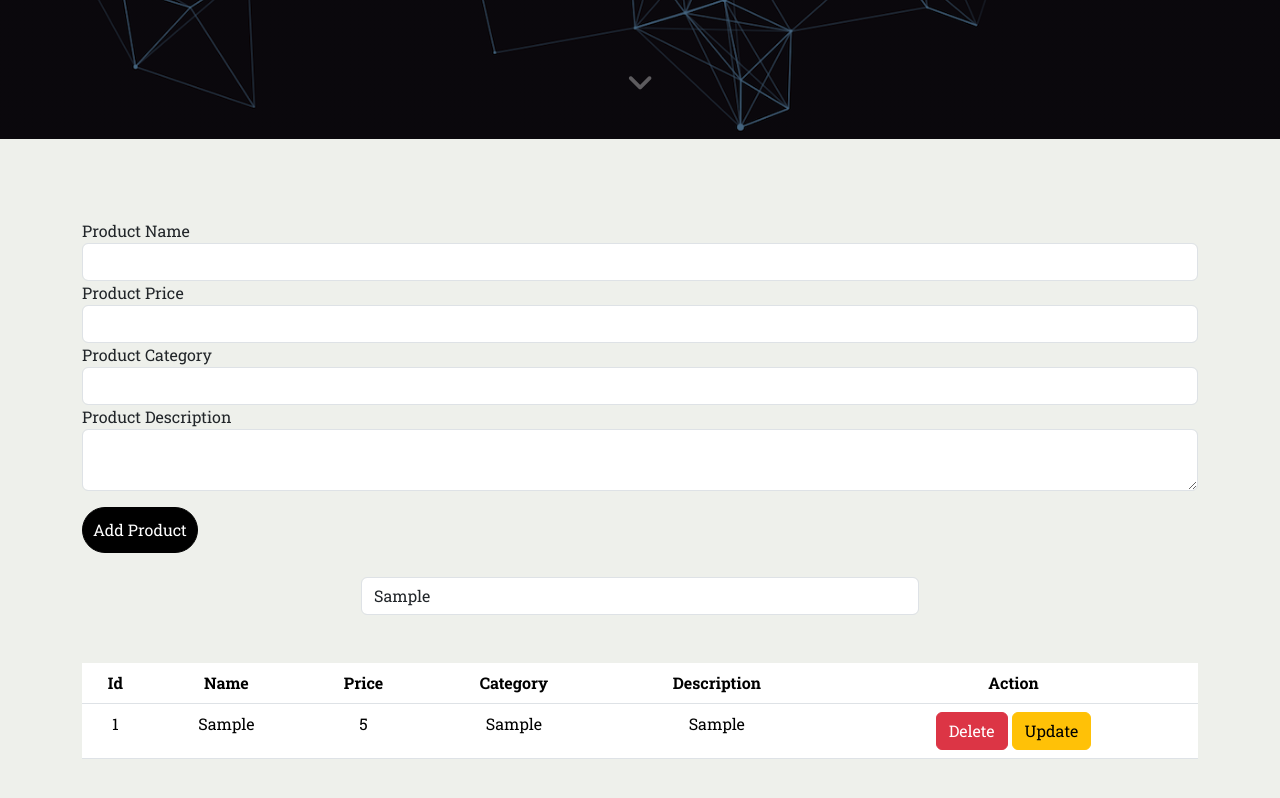
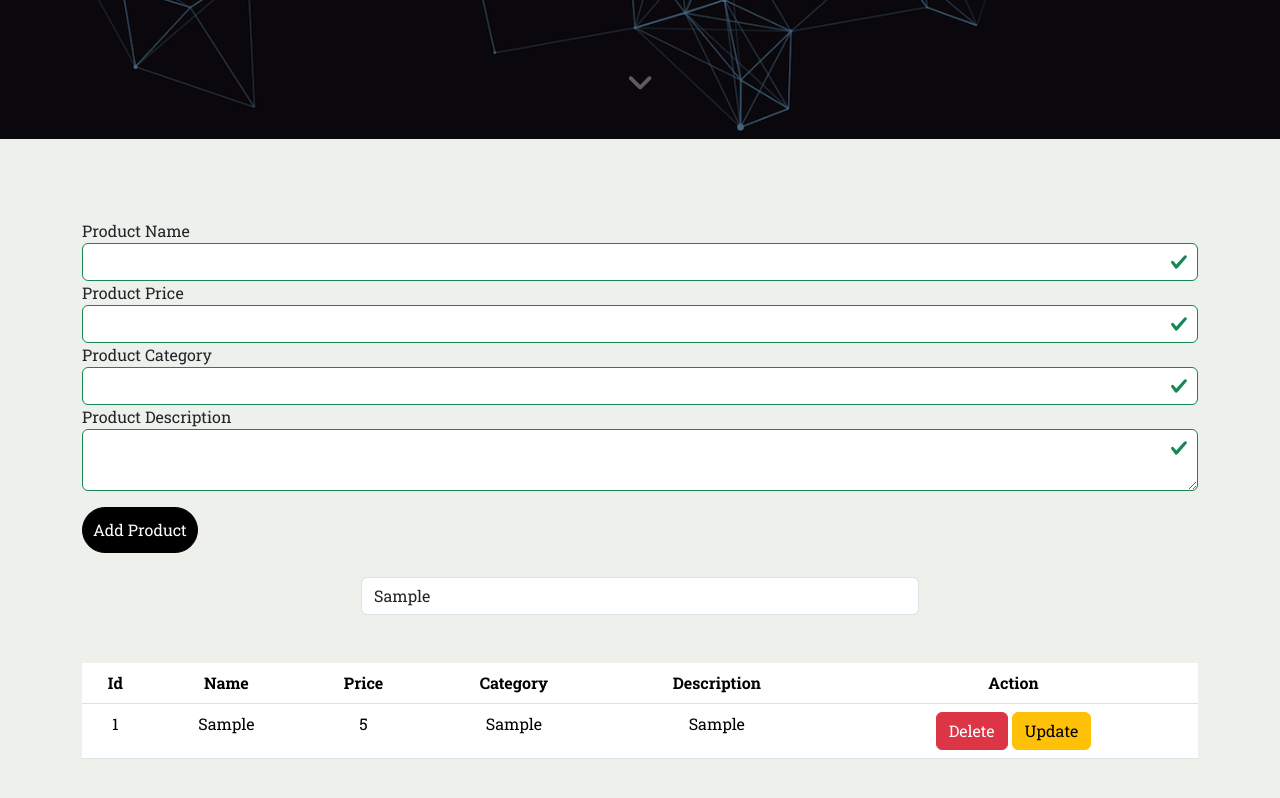
Before and after one commit to raneemmagdy/CRUD_localStorage, a plain HTML site: page index.html in a window 1280 px wide. Both pictures are taken after typing "Sample", "5", "Sample", "Sample", "Sample" into the empty fields and a click on the button "Add Product". Shown: the part 661-1459 px from the top of the page. Drawn offline with nearby package versions, Linux system fonts and the light colour scheme.

Commit message:
Validation

```diff
--- a/index.html
+++ b/index.html
@@ -59,8 +59,10 @@
             type="text"
             id="productNameInput"
             name="productName"
-            class="form-control"
+            class="form-control "
+            oninput="validationName()"
           />
+          <div class="alert alert-danger my-2 d-none" id="alertName">start with one uppercase letter followed by 3 to 10 lowercase letters.</div>
         </div>
         <div>
           <label for="productPriceInput">Product Price</label>
@@ -69,7 +71,9 @@
             id="productPriceInput"
             name="productPrice"
             class="form-control"
+            oninput="validationPrice()"
           />
+          <div class="alert alert-danger my-2 d-none" id="alertPrice">Please enter a number between 1 and 10,000,000. This includes any whole number from 1 up to 10,000,000</div>
         </div>
         <div>
           <label for="productCategoryInput">Product Category</label>
@@ -78,7 +82,9 @@
             id="productCategoryInput"
             name="productCategory"
             class="form-control"
+            oninput="validationCategory()"
           />
+          <div class="alert alert-danger my-2 d-none" id="alertCategory">start with one uppercase letter followed by 3 to 20 lowercase letters.</div>
         </div>
         <div>
           <label for="productDescriptionInput">Product Description</label>
@@ -86,7 +92,10 @@
             id="productDescriptionInput"
             name="productDescription"
             class="form-control"
+            oninput="validationDescription()"
           ></textarea>
+          <div class="alert alert-danger my-2 d-none" id="alertDescription">Please enter 3 to 100  letters.</div>
+
         </div>
         <button onclick="AddProduct()" class="mt-3 button" id="addBtn">Add Product</button>
         <button onclick="updateProduct()" class="mt-3 button d-none" id="updateBtn">Update Product</button>
@@ -97,6 +106,7 @@
           placeholder="Search By Name...."
          oninput="search()"
          id="searchInput"
+
         />
         <table class="table mt-5 text-center">
           <thead>
--- a/js/index.js
+++ b/js/index.js
@@ -5,6 +5,10 @@ var productDescriptionInput=document.getElementById("productDescriptionInput");
 var searchInput=document.getElementById("searchInput")
 var addBtn=document.getElementById("addBtn")
 var updateBtn=document.getElementById("updateBtn")
+var alertName=document.getElementById("alertName")
+var alertPrice=document.getElementById("alertPrice")
+var alertCategory=document.getElementById("alertCategory")
+var alertDescription=document.getElementById("alertDescription")
 var productList=[];
 var indexUpdate=0;
 if(localStorage.getItem('Products')!= null){
@@ -18,6 +22,7 @@ if(localStorage.getItem('Products')!= null){
 
 
 function AddProduct(){
+  if(validationName() && validationPrice()&&validationCategory()&&validationDescription()){
     var product={
       productName:productNameInput.value,
       productPrice:productPriceInput.value,
@@ -26,6 +31,7 @@ function AddProduct(){
      }
     productList.push(product);
     localStorage.setItem('Products',JSON.stringify(productList))
+  }
   clearInput();
   displayData()
   // console.log(productList);
@@ -112,3 +118,77 @@ function updateProduct(){
    updateBtn.classList.add('d-none')
    addBtn.classList.remove('d-none')
 }
+
+
+function validationName(){
+  var text=productNameInput.value
+  var regexName=/^[A-Z][a-z]{3,10}$/
+
+  if(regexName.test(text)){
+    productNameInput.classList.add('is-valid')
+    productNameInput.classList.remove('is-invalid')
+    alertName.classList.add('d-none')
+    return true
+
+  }else{
+    alertName.classList.remove('d-none')
+    productNameInput.classList.add('is-invalid')
+    productNameInput.classList.remove('is-valid')
+    return false
+  }
+}
+
+
+function validationPrice(){
+  var text=productPriceInput.value
+  var regexName=/^([1-9][0-9]{0,6}|10000000)$/
+
+  if(regexName.test(text)){
+    productPriceInput.classList.add('is-valid')
+    productPriceInput.classList.remove('is-invalid')
+    alertPrice.classList.add('d-none')
+    return true
+
+  }else{
+    alertPrice.classList.remove('d-none')
+    productPriceInput.classList.add('is-invalid')
+    productPriceInput.classList.remove('is-valid')
+    return false
+  }
+}
+
+
+function validationCategory(){
+  var text=productCategoryInput.value
+  var regexName=/^[A-Z][a-z]{3,20}$/
+
+  if(regexName.test(text)){
+    productCategoryInput.classList.add('is-valid')
+    productCategoryInput.classList.remove('is-invalid')
+    alertCategory.classList.add('d-none')
+    return true
+
+  }else{
+    alertCategory.classList.remove('d-none')
+    productCategoryInput.classList.add('is-invalid')
+    productCategoryInput.classList.remove('is-valid')
+    return false
+  }
+}
+function validationDescription(){
+  var text=productDescriptionInput.value
+  var regexName=/^[a-z]{3,100}$/i
+
+  if(regexName.test(text)){
+    productDescriptionInput.classList.add('is-valid')
+    productDescriptionInput.classList.remove('is-invalid')
+    alertDescription.classList.add('d-none')
+    return true
+
+  }else{
+    alertDescription.classList.remove('d-none')
+    productDescriptionInput.classList.add('is-invalid')
+    productDescriptionInput.classList.remove('is-valid')
+    return false
+  }
+}
```
Also changed, not shown: images/A-call-to-action-slide.png (deleted), images/header.jpg (deleted), images/iStock-1187648660.jpg (deleted), images/welcome-banner.jpg (deleted). Lines whose indentation alone changed are shown as unchanged.
